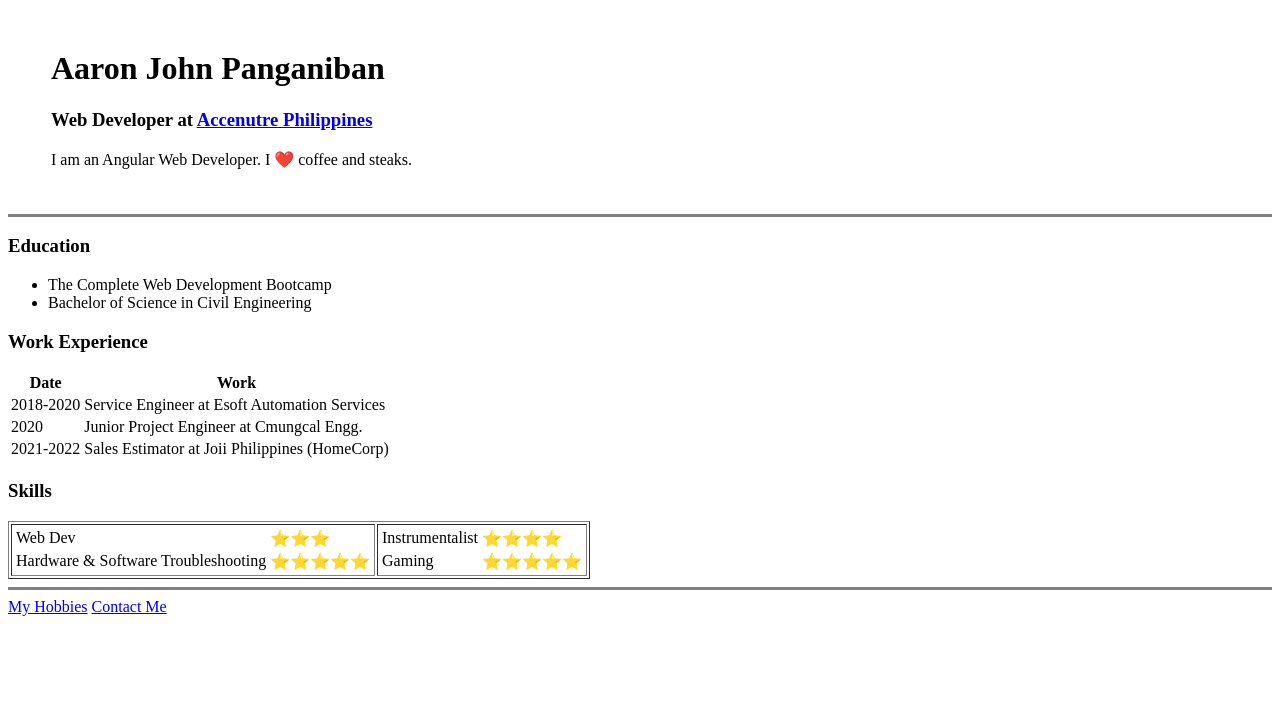
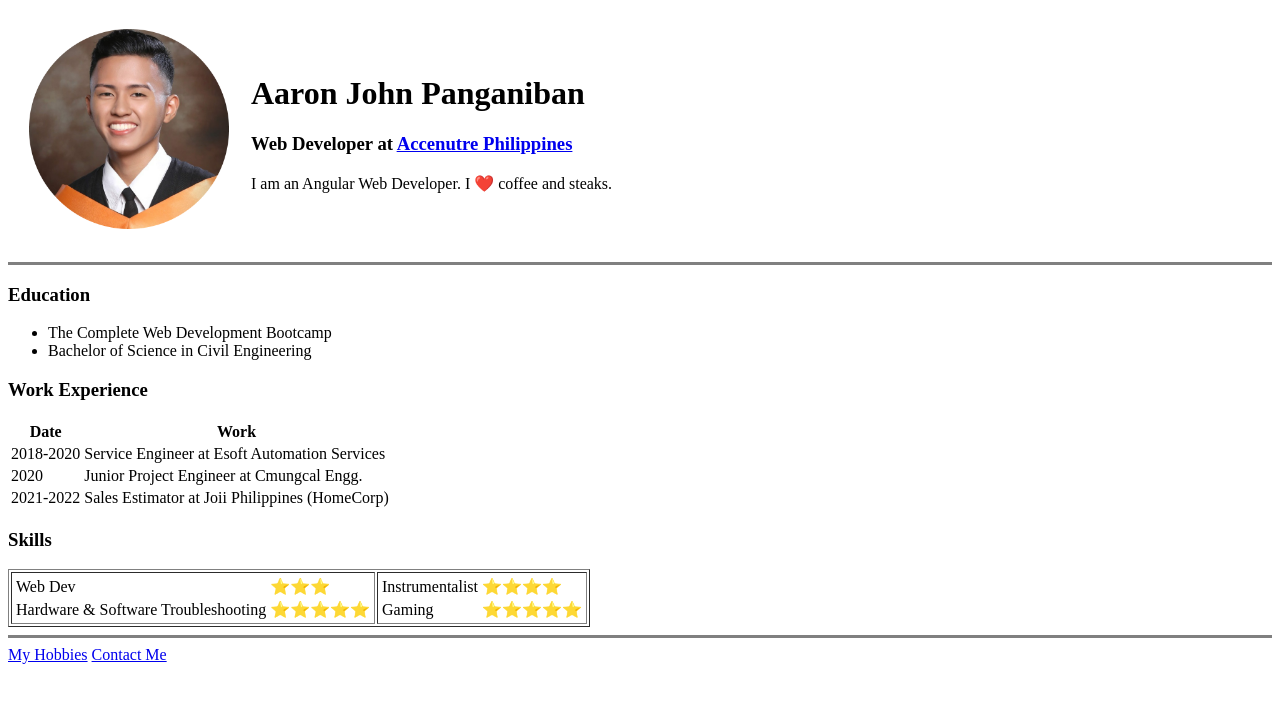
Before and after one commit to aaronjpanganiban/cv, a plain HTML site: page index.html in a window 1280 px wide. Drawn offline with Linux system fonts and the light colour scheme.

Commit message:
with images

```diff
--- a/index.html
+++ b/index.html
@@ -10,7 +10,7 @@
     <table cellspacing="20px">
         <tr>
             <td>
-                <img src="aaron.png" alt="" width="200x">
+                <img src="images/aaron.png" alt="" width="200x">
             </td>
             <td>
                 <h1>Aaron John Panganiban</h1>
```
